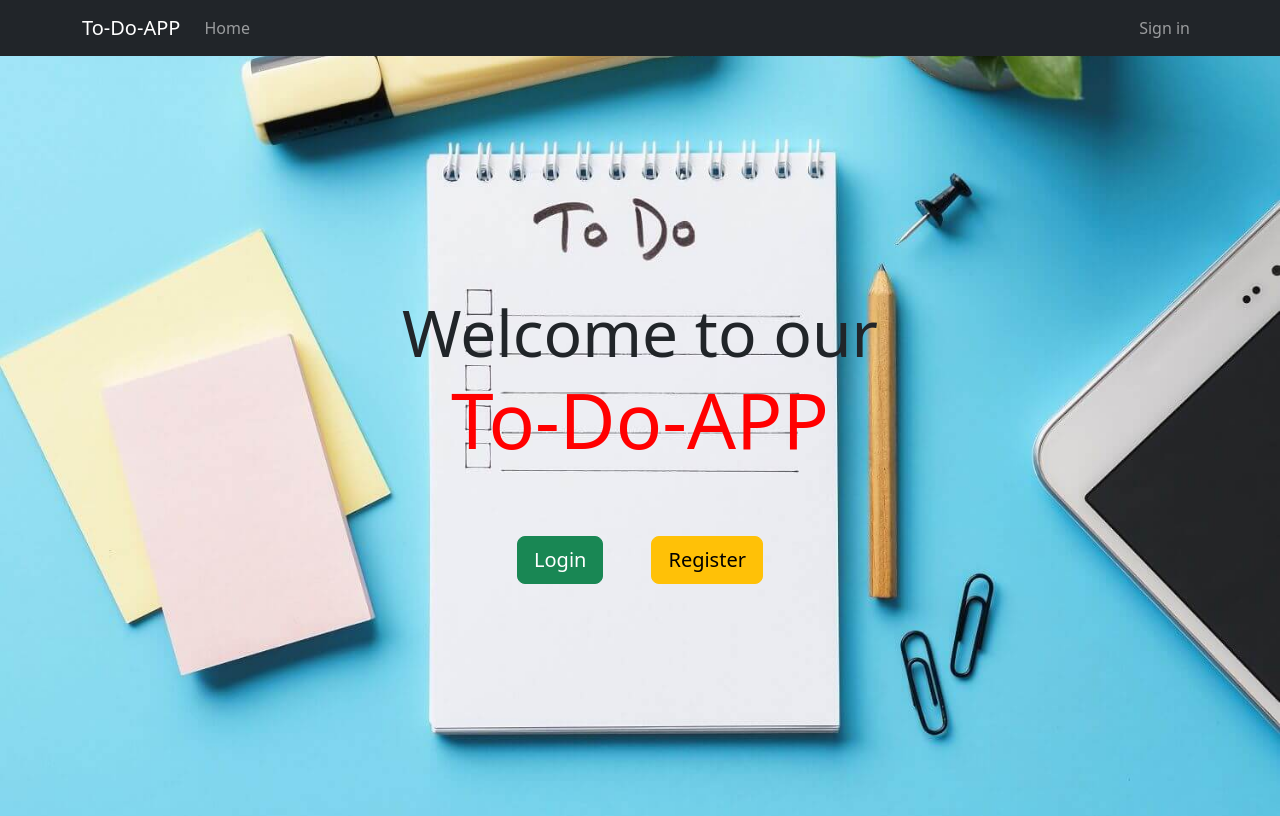
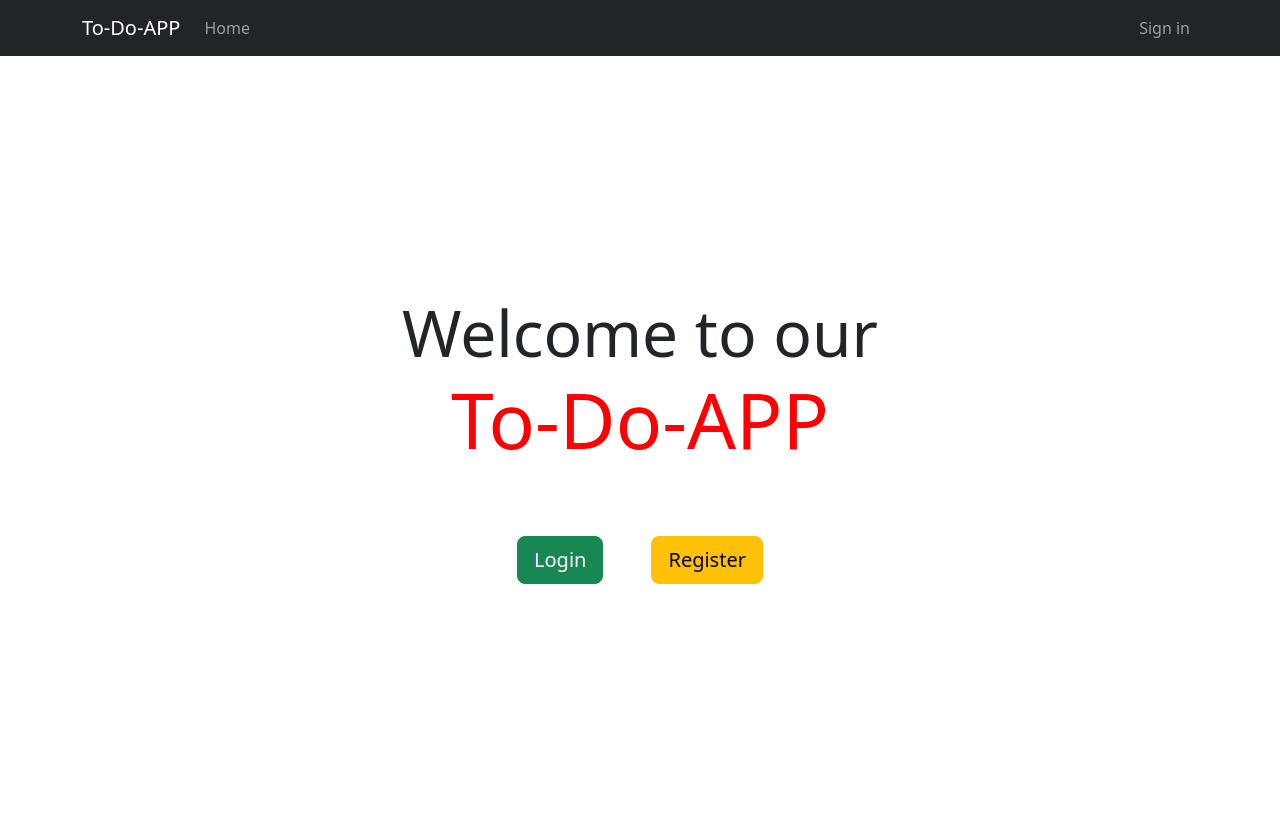
Before and after one commit to Shahzaibzah00r/Todo_App_Front-end, a React (Create React App) app: page / in a window 1280 px wide. Built offline with nearby package versions, Linux system fonts and the light colour scheme.

Commit message:
bg remove

```diff
--- a/src/My_Componets/LadingPage/landingPage.css
+++ b/src/My_Componets/LadingPage/landingPage.css
@@ -1,5 +1,5 @@
 .main {
-  background-image: url("./bg.jpeg");
+  /* background-image: url("./bg.jpeg"); */
   display: flex;
   align-items: center;
   justify-content: center;
```
